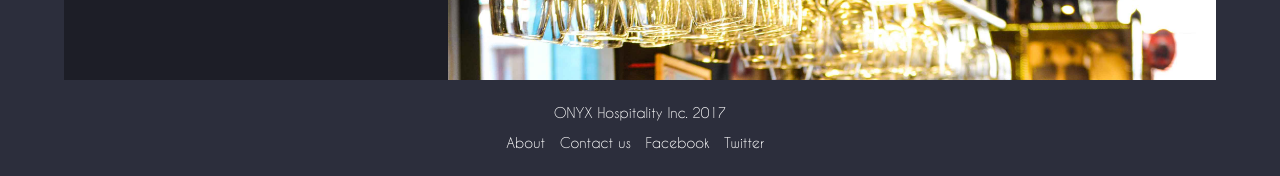
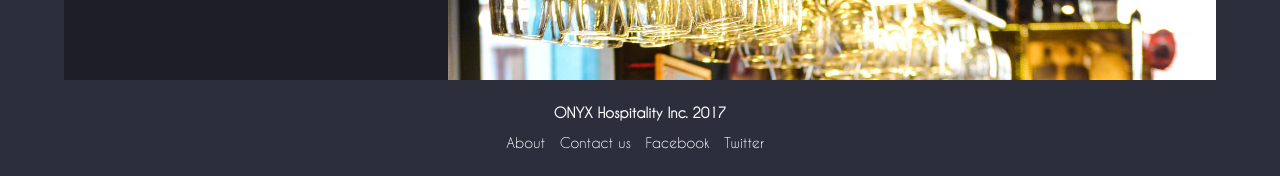
Before and after one commit to nHiRanZ/onyx-hospitality, a PHP site: page /index.php in a window 1280 px wide. Shown: the part 624-800 px from the top of the page. Run offline with PHP 8.4, Linux system fonts and the light colour scheme.

Commit message:
made footer text bold

```diff
--- a/footer.php
+++ b/footer.php
@@ -3,12 +3,12 @@
 <script src="js/npm.js"></script>
 <div class="footer">
     <center>
-        <p>ONYX Hospitality Inc. 2017</p>
+        <p style="font-weight: bold">ONYX Hospitality Inc. 2017</p>
         <span>
-            <a href="about.php" style="color:white;">About 	&nbsp;</a>
-            <a href="contact.php" style="color:white;"> Contact us 	&nbsp;</a>
-            <a style="color:white;"> Facebook 	&nbsp;</a>
-            <a style="color:white;"> Twitter 	&nbsp;</a>
+            <a href="about.php" style="color:white;">About &nbsp;</a>
+            <a href="contact.php" style="color:white;"> Contact us &nbsp;</a>
+            <a style="color:white;"> Facebook &nbsp;</a>
+            <a style="color:white;"> Twitter &nbsp;</a>
         </span>
     </center>
 </div>
```
